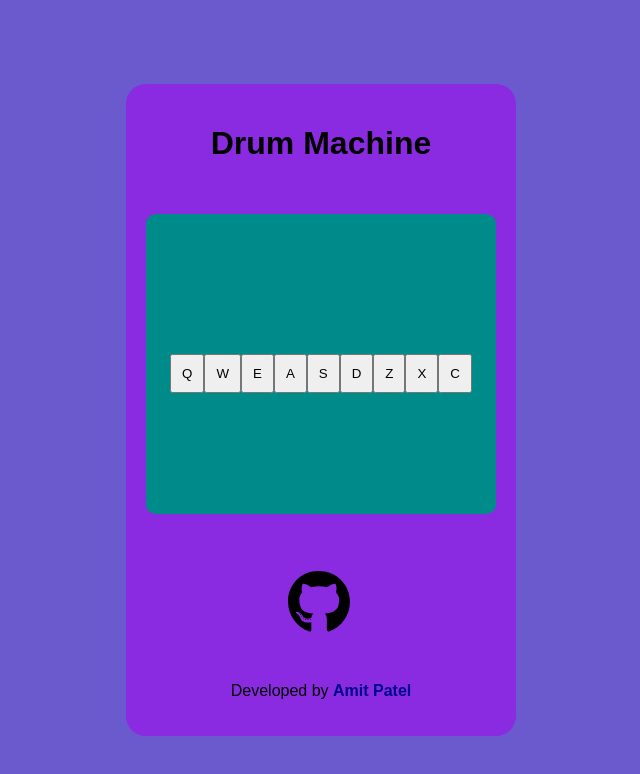
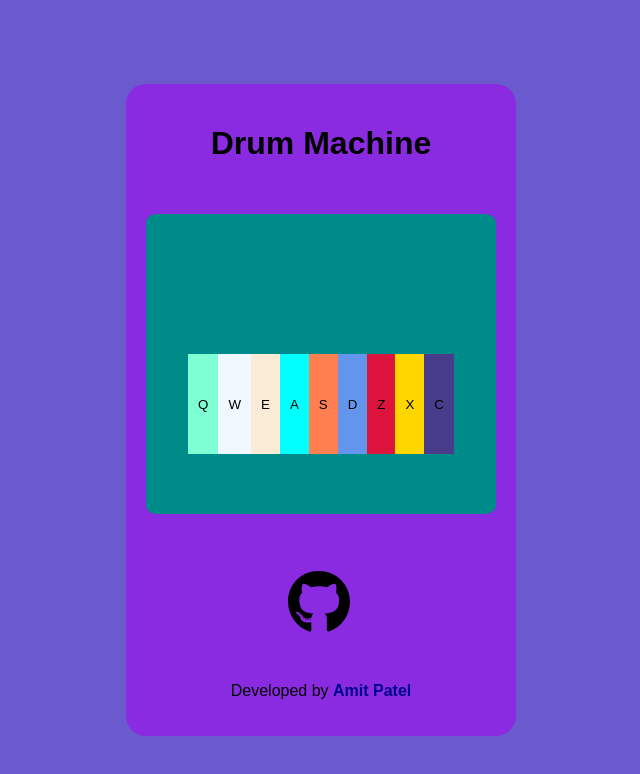
Before and after one commit to AmitP88/Drum-Machine-React-Version, a React (Create React App) app: page / in a window 1280 px wide. Shown: the top 774 px of the page, without its empty margins (319-959 px from the left). Built offline with nearby package versions, Linux system fonts and the light colour scheme.

Commit message:
removed borders and added different colors to each .drum-pad element

```diff
--- a/src/App.css
+++ b/src/App.css
@@ -39,6 +39,45 @@ body {
 
 .drum-pad {
   padding: 10px;
+  height: 100px;
+  border: none;
+}
+
+/* Colors for each drum-pad */
+#music-1 {
+  background-color: aquamarine;
+}
+
+#music-2 {
+  background-color: aliceblue;
+}
+
+#music-3 {
+  background-color: antiquewhite;
+}
+
+#music-4 {
+  background-color: aqua;
+}
+
+#music-5 {
+  background-color: coral;
+}
+
+#music-6 {
+  background-color: cornflowerblue;
+}
+
+#music-7 {
+  background-color: crimson;
+}
+
+#music-8 {
+  background-color: gold;
+}
+
+#music-9 {
+  background-color: darkslateblue;
 }
 
 .fa-github {
```
